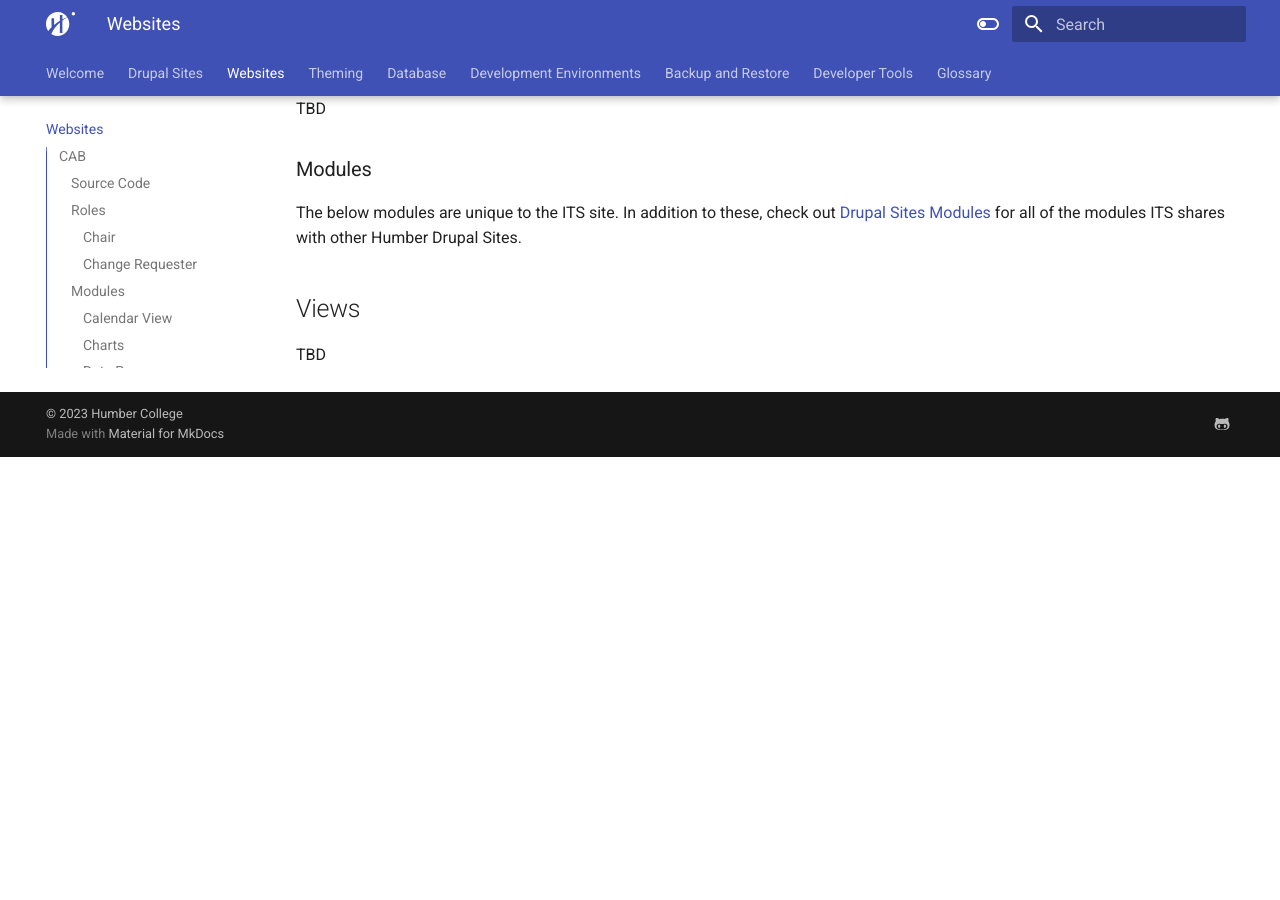
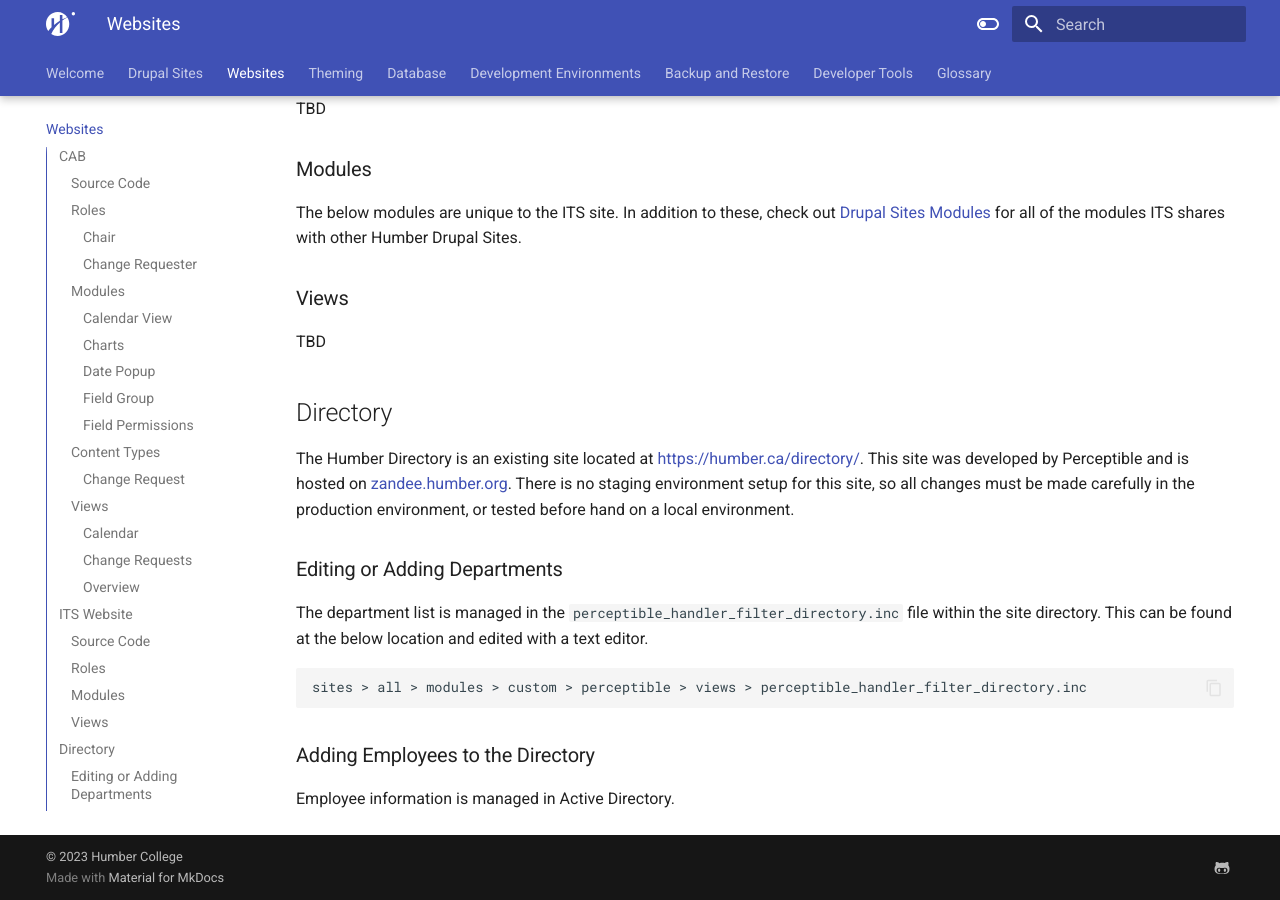
Before and after one commit to GeorgeCiesinski/custom-drupal-docs, an MkDocs documentation site: the page built from docs/websites.md, in a window 1280 px wide and 900 px high, scrolled down 2859 px. Built offline with MkDocs 1.6.1 and Material for MkDocs 9.7.7, drawn with Linux system fonts in a browser that asks for light colours; before the commit the page ends 3316 px from its top, so only the background shows below that.

Commit message:
Updated docs with information about humber directory

````diff
--- a/docs/websites.md
+++ b/docs/websites.md
@@ -103,6 +103,22 @@ TBD
 
 The below modules are unique to the ITS site. In addition to these, check out [Drupal Sites Modules](drupal-sites.md#modules) for all of the modules ITS shares with other Humber Drupal Sites.
 
-## Views
+### Views
 
 TBD
+
+## Directory
+
+The Humber Directory is an existing site located at [https://humber.ca/directory/](https://humber.ca/directory/#). This site was developed by Perceptible and is hosted on [zandee.humber.org](zandee.humber.org). There is no staging environment setup for this site, so all changes must be made carefully in the production environment, or tested before hand on a local environment.
+
+### Editing or Adding Departments
+
+The department list is managed in the `perceptible_handler_filter_directory.inc` file within the site directory. This can be found at the below location and edited with a text editor.
+
+```
+sites > all > modules > custom > perceptible > views > perceptible_handler_filter_directory.inc
+```
+
+### Adding Employees to the Directory
+
+Employee information is managed in Active Directory.
````
Also changed, not shown: docs/developer-tools.md (+14 -0 lines).
